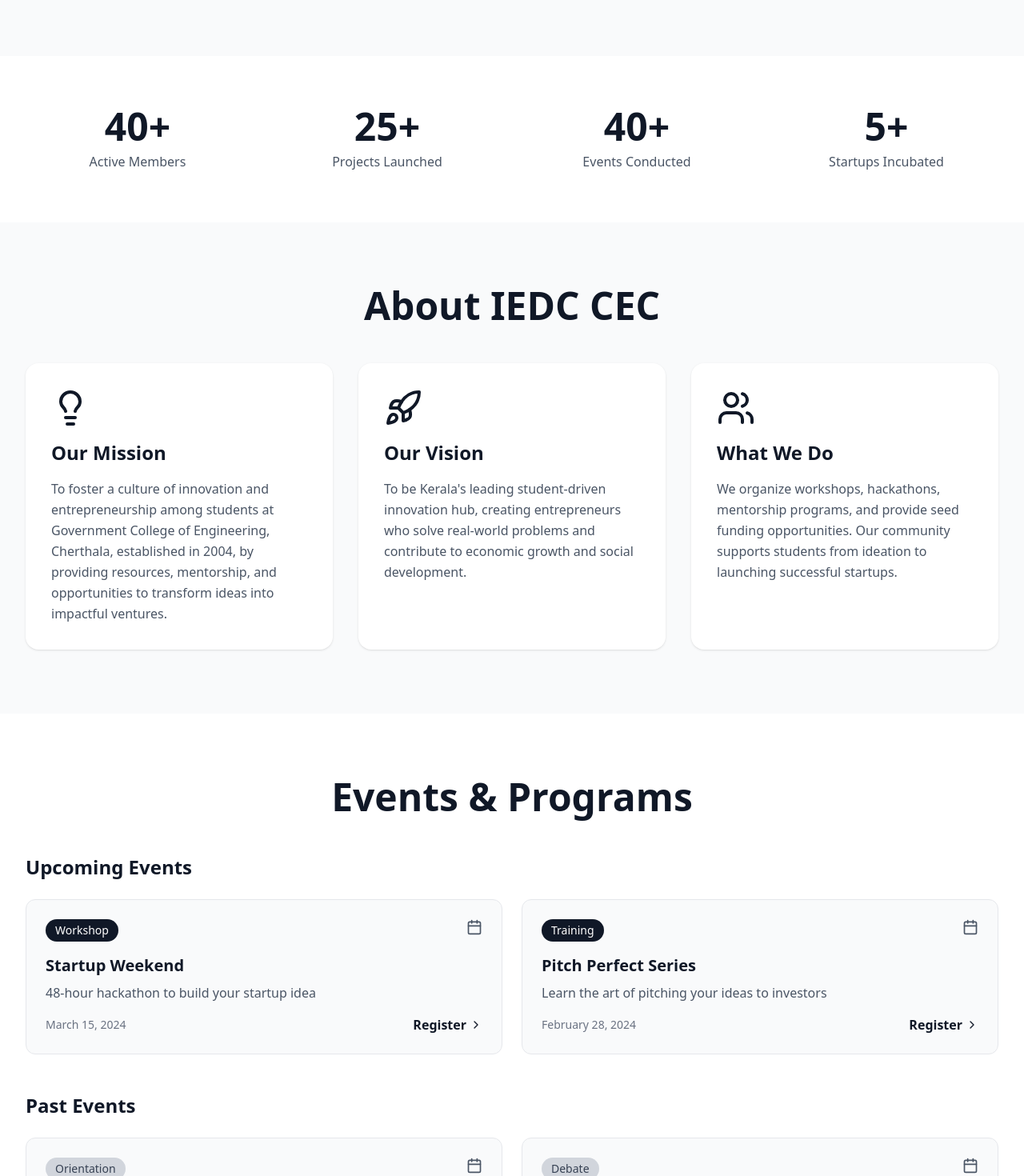
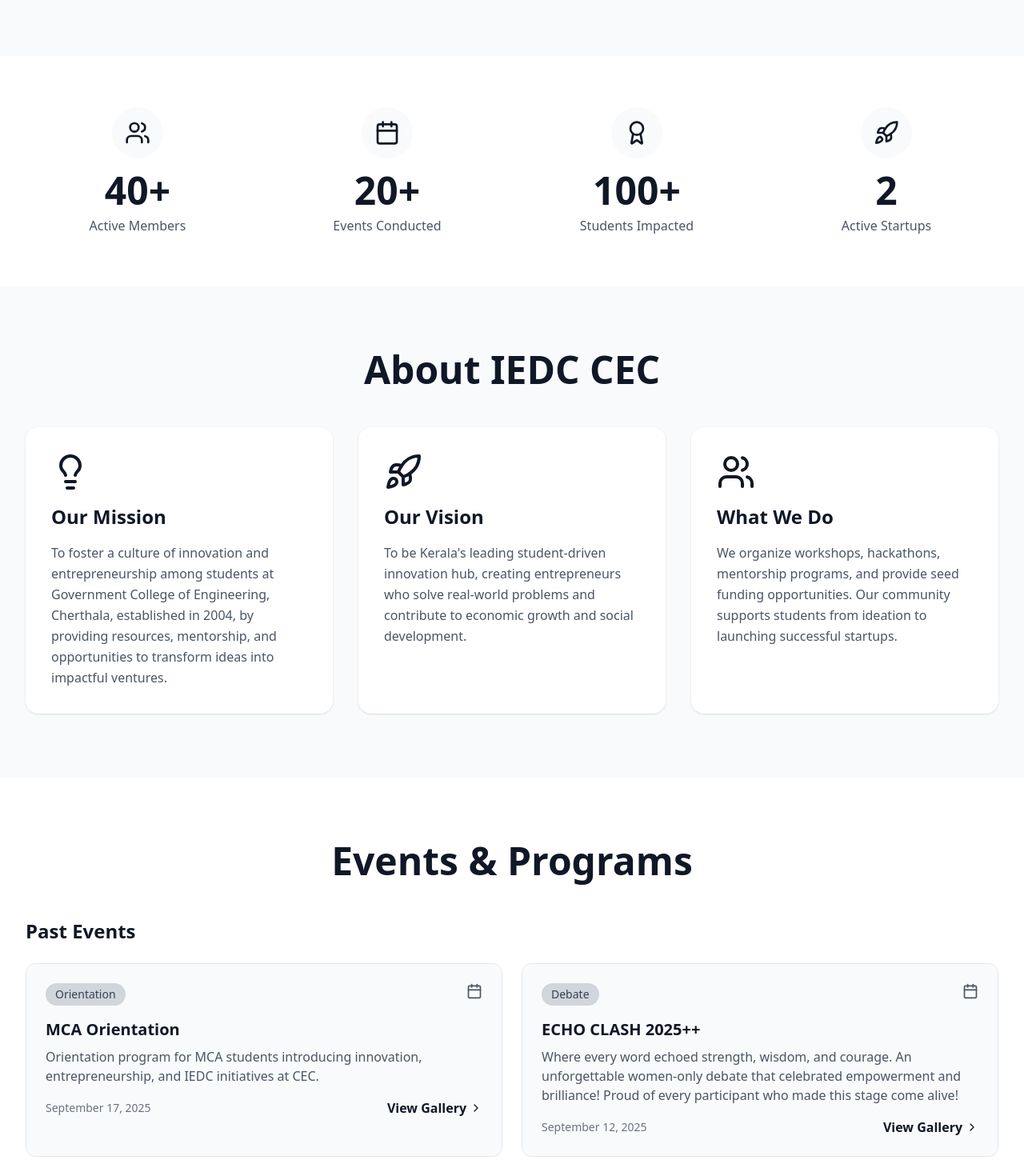
Before and after one commit to F-azy/iedc_cec, a React (Vite) app: page / in a window 1280 px wide. Shown: the part 640-2110 px from the top of the page at 80% size. Built offline with nearby package versions, Linux system fonts and the light colour scheme.

Commit message:
removed upcoming events

```diff
--- a/src/Components/Landing.jsx
+++ b/src/Components/Landing.jsx
@@ -133,22 +133,6 @@
   },
   {
     id: 6,
-    name: "Sneha Krishnan",
-    role: "Marketing Lead",
-    department: "Civil",
-    year: "2nd Year",
-    image: "",
-  },
-  {
-    id: 7,
-    name: "Rahul Varma",
-    role: "Finance Head",
-    department: "Electronics",
-    year: "3rd Year",
-    image: "",
-  },
-  {
-    id: 6,
     name: "Athul P",
     role: "CCO",
     department: "Computer Science",
@@ -251,38 +235,38 @@
 const gallery = [
   {
     id: 1,
-    category: "Events",
-    alt: "Startup pitch competition",
+    category: "",
+    alt: "",
     image: "https://res.cloudinary.com/dki3vvr8y/image/upload/v1767546323/WhatsApp_Image_2026-01-04_at_10.33.55_PM_1_rom5kr.jpg"
   },
   {
     id: 2,
-    category: "Events",
-    alt: "Startup pitch competition",
+    category: "",
+    alt: "",
     image: "https://res.cloudinary.com/dki3vvr8y/image/upload/v1767546322/WhatsApp_Image_2026-01-04_at_10.33.55_PM_2_jln5qh.jpg"
   },
   {
     id: 3,
-    category: "Events",
-    alt: "Startup pitch competition",
+    category: "",
+    alt: "",
     image: "https://res.cloudinary.com/dki3vvr8y/image/upload/v1767546323/WhatsApp_Image_2026-01-04_at_10.33.55_PM_w34xvf.jpg"
   },
   {
     id: 4,
-    category: "Events",
-    alt: "Startup pitch competition",
+    category: "",
+    alt: "",
     image: "https://res.cloudinary.com/dki3vvr8y/image/upload/v1767546323/WhatsApp_Image_2026-01-04_at_10.34.05_PM_abr3bw.jpg"
   },
   {
     id: 5,
-    category: "Events",
-    alt: "Startup pitch competition",
+    category: "",
+    alt: "",
     image: "https://res.cloudinary.com/dki3vvr8y/image/upload/v1767546323/WhatsApp_Image_2026-01-04_at_10.34.04_PM_tkmf5z.jpg"
   },
   {
     id: 6,
-    category: "Events",
-    alt: "Startup pitch competition",
+    category: "",
+    alt: "",
     image: "https://res.cloudinary.com/dki3vvr8y/image/upload/v1767547238/WhatsApp_Image_2026-01-04_at_10.50.13_PM_nr0wuu.jpg"
   }
 ];
@@ -452,21 +436,24 @@
         </div>
       </section>
 
-      {/* Stats Section */}
+
       <section className="py-16 bg-white">
         <div className="max-w-7xl mx-auto px-4 sm:px-6 lg:px-8">
           <div className="grid grid-cols-2 md:grid-cols-4 gap-8">
             {[
-              { value: "40+", label: "Active Members" },
-              { value: "25+", label: "Projects Launched" },
-              { value: "40+", label: "Events Conducted" },
-              { value: "5+", label: "Startups Incubated" },
+              { value: '40+', label: 'Active Members', icon: Users },
+              { value: '20+', label: 'Events Conducted', icon: Calendar },
+              { value: '100+', label: 'Students Impacted', icon: Award },
+              { value: '2', label: 'Active Startups', icon: Rocket }
             ].map((stat, idx) => (
-              <div key={idx} className="text-center">
+              <div key={idx} className="text-center group">
+                <div className="inline-flex items-center justify-center w-16 h-16 bg-[#f9fafb] rounded-full mb-4 group-hover:bg-[#101827] transition-colors">
+                  <stat.icon className="h-8 w-8 text-[#101827] group-hover:text-white transition-colors" />
+                </div>
                 <div className="text-4xl md:text-5xl font-bold text-[#101827] mb-2">
                   {stat.value}
                 </div>
-                <div className="text-gray-600">{stat.label}</div>
+                <div className="text-gray-600 font-medium">{stat.label}</div>
               </div>
             ))}
           </div>
@@ -525,10 +512,10 @@
             Events & Programs
           </h2>
 
-          <h3 className="text-2xl font-bold text-[#101827] mb-6">
+          {/* <h3 className="text-2xl font-bold text-[#101827] mb-6">
             Upcoming Events
-          </h3>
-          <div className="grid md:grid-cols-2 gap-6 mb-12">
+          </h3> */}
+          {/* <div className="grid md:grid-cols-2 gap-6 mb-12">
             {events
               .filter((e) => e.status === "upcoming")
               .map((event) => (
@@ -560,38 +547,27 @@
                   </div>
                 </div>
               ))}
-          </div>
+          </div> */}
 
-          <h3 className="text-2xl font-bold text-[#101827] mb-6">
-            Past Events
-          </h3>
+          <h3 className="text-2xl font-bold text-[#101827] mb-6">Past Events</h3>
           <div className="grid md:grid-cols-2 gap-6">
-            {events
-              .filter((e) => e.status === "past")
-              .map((event) => (
-                <div
-                  key={event.id}
-                  className="bg-[#f9fafb] p-6 rounded-xl hover:shadow-lg transition-shadow border border-gray-200"
-                >
+            {events.filter(e => e.status === 'past').map(event => (
+              <div key={event.id} className="bg-[#f9fafb] p-6 rounded-xl hover:shadow-lg transition-shadow border border-gray-200">
                 <div className="flex justify-between items-start mb-4">
-                    <span className="bg-gray-300 text-gray-700 px-3 py-1 rounded-full text-sm">
-                      {event.category}
-                    </span>
+                  <span className="bg-gray-300 text-gray-700 px-3 py-1 rounded-full text-sm">{event.category}</span>
                   <Calendar className="h-5 w-5 text-gray-600" />
                 </div>
-                  <h4 className="text-xl font-bold text-[#101827] mb-2">
-                    {event.title}
-                  </h4>
+                <h4 className="text-xl font-bold text-[#101827] mb-2">{event.title}</h4>
                 <p className="text-gray-600 mb-4">{event.description}</p>
                 <div className="flex justify-between items-center">
-                    <span className="text-sm text-gray-500">
-                      {new Date(event.date).toLocaleDateString("en-US", {
-                        month: "long",
-                        day: "numeric",
-                        year: "numeric",
-                      })}
-                    </span>
-                    <button className="text-[#101827] font-semibold hover:underline flex items-center gap-1">
+                  <span className="text-sm text-gray-500">{new Date(event.date).toLocaleDateString('en-US', { month: 'long', day: 'numeric', year: 'numeric' })}</span>
+                  <button
+                    onClick={() => {
+                      setSelectedGalleryCategory(event.category);
+                      scrollToSection('gallery');
+                    }}
+                    className="text-[#101827] font-semibold hover:underline flex items-center gap-1"
+                  >
                     View Gallery <ChevronRight className="h-4 w-4" />
                   </button>
                 </div>
@@ -1075,7 +1051,7 @@
               <div className="space-y-3 text-sm text-gray-400">
                 <div className="flex items-center gap-2">
                   <Mail className="h-4 w-4" />
-                  <span>iedc@cecherthala.ac.in</span>
+                  <span>iedc@cectl.ac.in</span>
                 </div>
 
                 <div className="flex items-center gap-4 pt-3">
```
Lines whose indentation alone changed are shown as unchanged.
